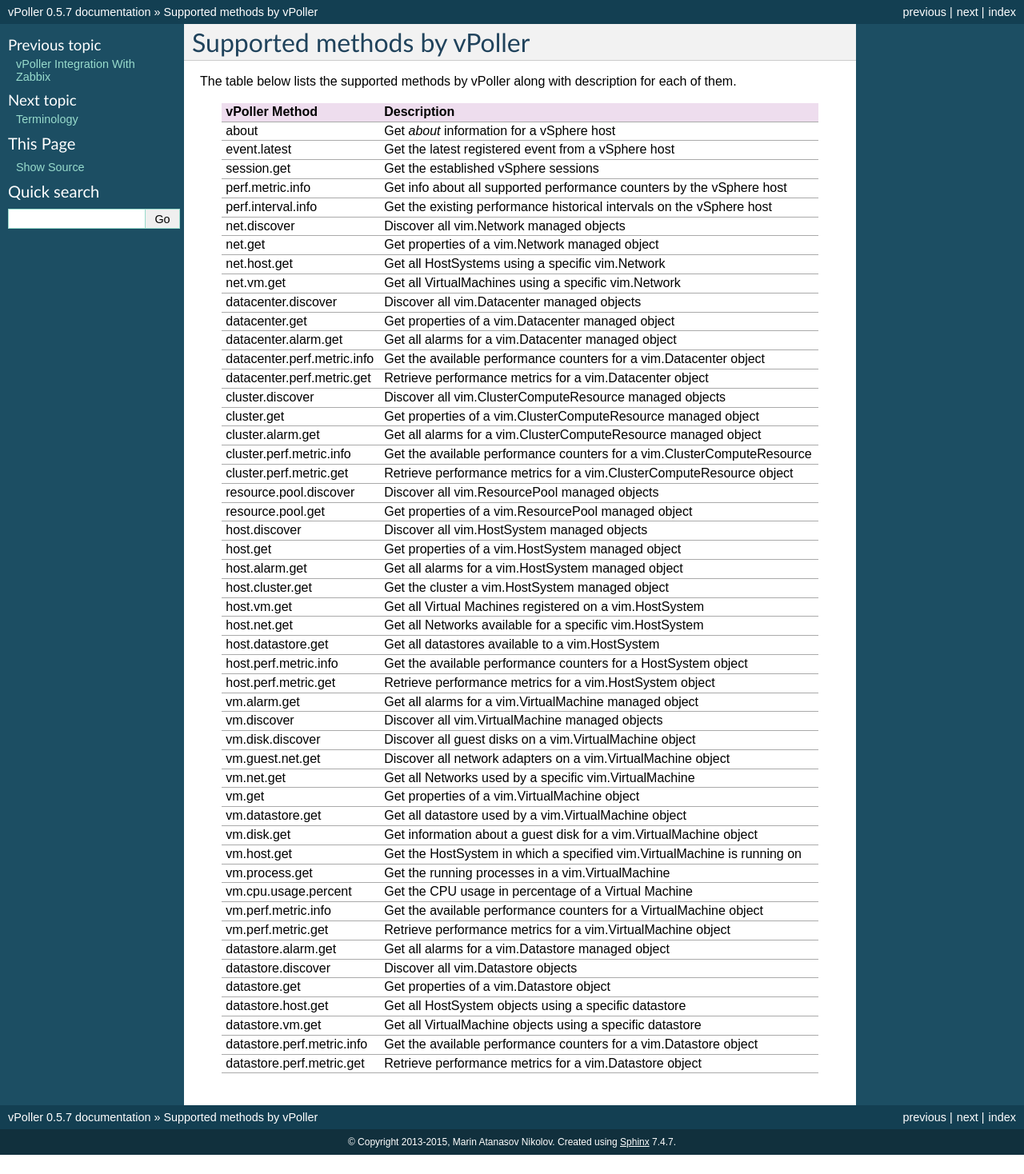
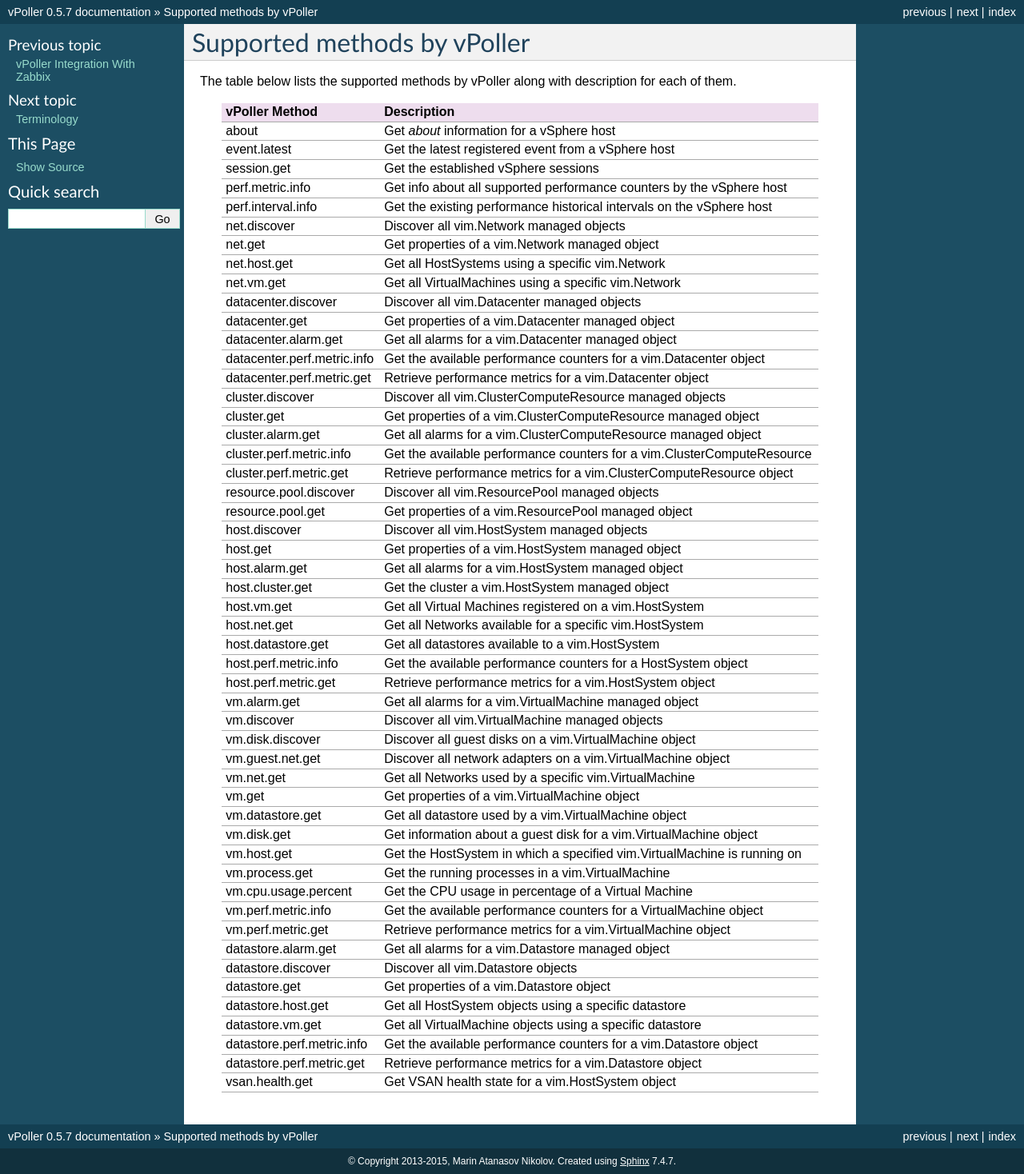
Before and after one commit to dnaeon/py-vpoller, a Sphinx documentation site: the page built from docs/methods.rst, in a window 1280 px wide. Shown: the whole page at 80% size. Built offline with Sphinx 7.4.7, drawn with Linux system fonts in a browser that asks for light colours; before the commit the page ends 1444 px from its top, so only the background shows below that.

Commit message:
Issue #141: Document 'vsan.health.get' as supported vPoller task

```diff
--- a/docs/methods.rst
+++ b/docs/methods.rst
@@ -110,3 +110,5 @@
 +--------------------------------------+-------------------------------------------------------------------------------+
 | datastore.perf.metric.get            | Retrieve performance metrics for a vim.Datastore object                       |
 +--------------------------------------+-------------------------------------------------------------------------------+
+| vsan.health.get                      | Get VSAN health state for a vim.HostSystem object                             |
++--------------------------------------+-------------------------------------------------------------------------------+
```
